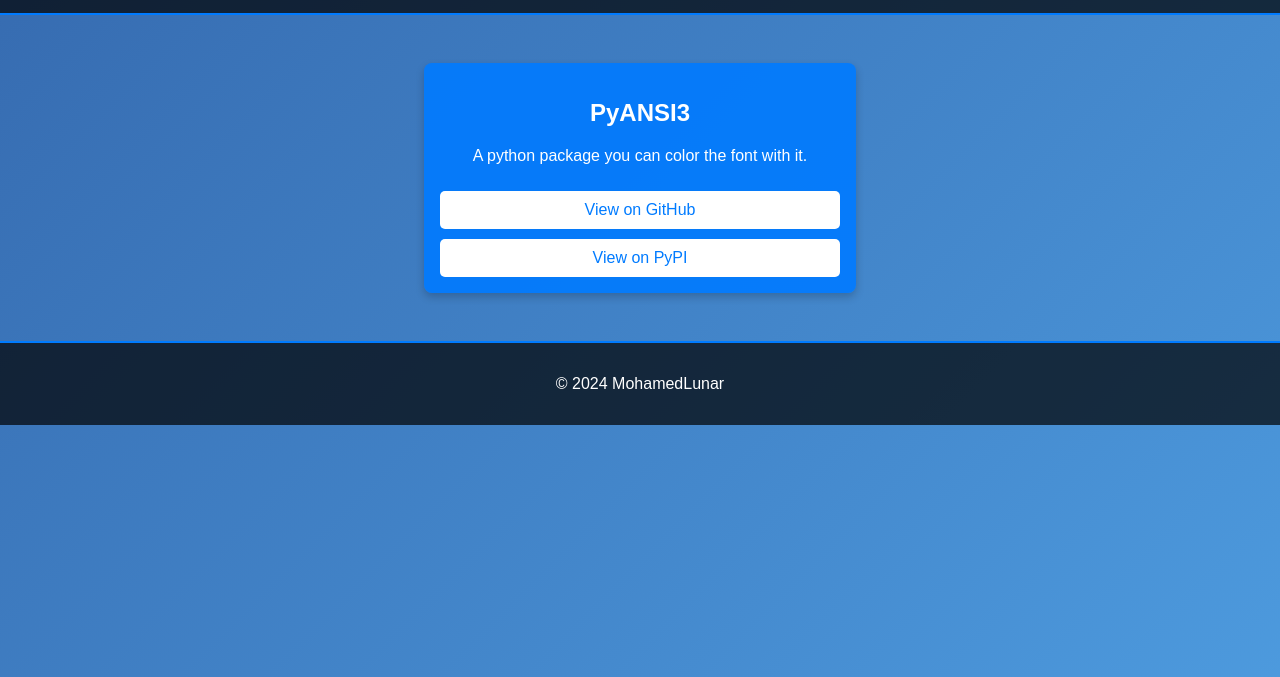
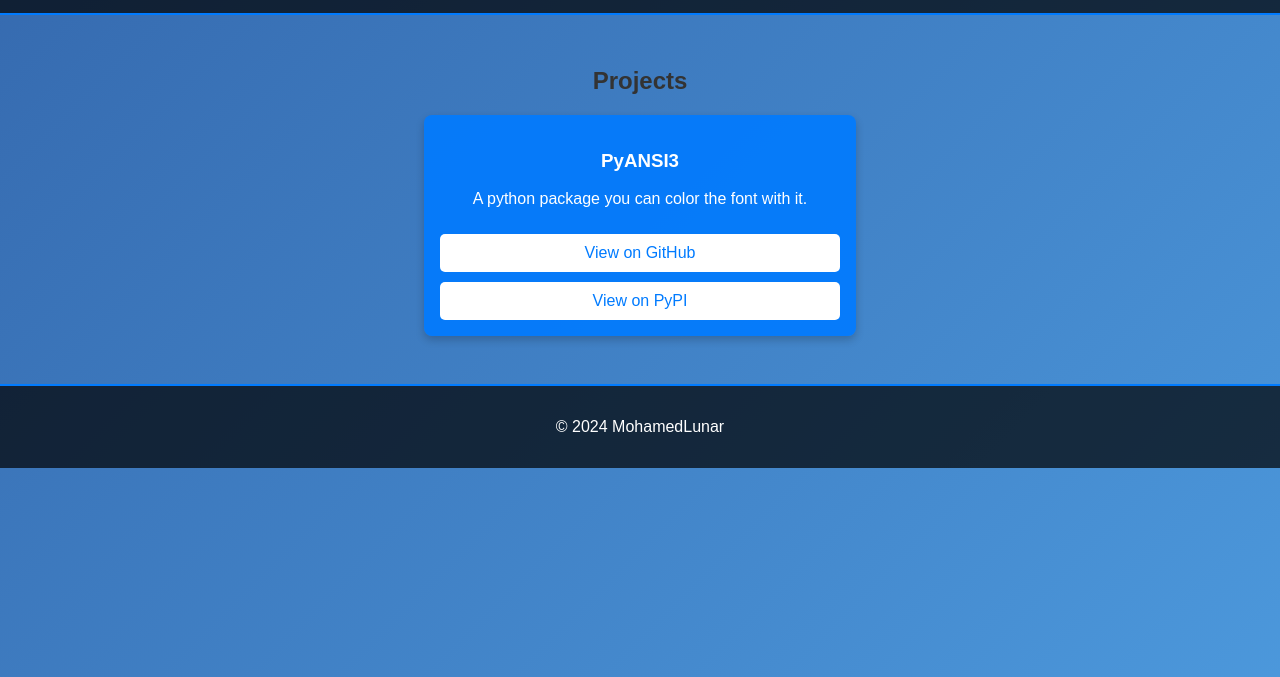
Before and after one commit to MohamedLunar/mohamedlunar.github.io, a plain HTML site: page index.html in a window 1280 px wide. Shown: the part 123-800 px from the top of the page. Drawn offline with Linux system fonts and the light colour scheme.

Commit message:
Main file

```diff
--- a/index.html
+++ b/index.html
@@ -135,8 +135,9 @@
     </header>
     <main>
         <section id="projects">
+            <h2>Projects</h2>
             <div class="card">
-                <h2>PyANSI3</h2>
+                <h3>PyANSI3</h3>
                 <p>A python package you can color the font with it.</p>
                 <button class="project-button" onclick="openLink('https://github.com/mohamedlunar/pyansi3')">View on GitHub</button>
                 <button class="project-button" onclick="openLink('https://pypi.org/project/py-ansi3')">View on PyPI</button>
```
